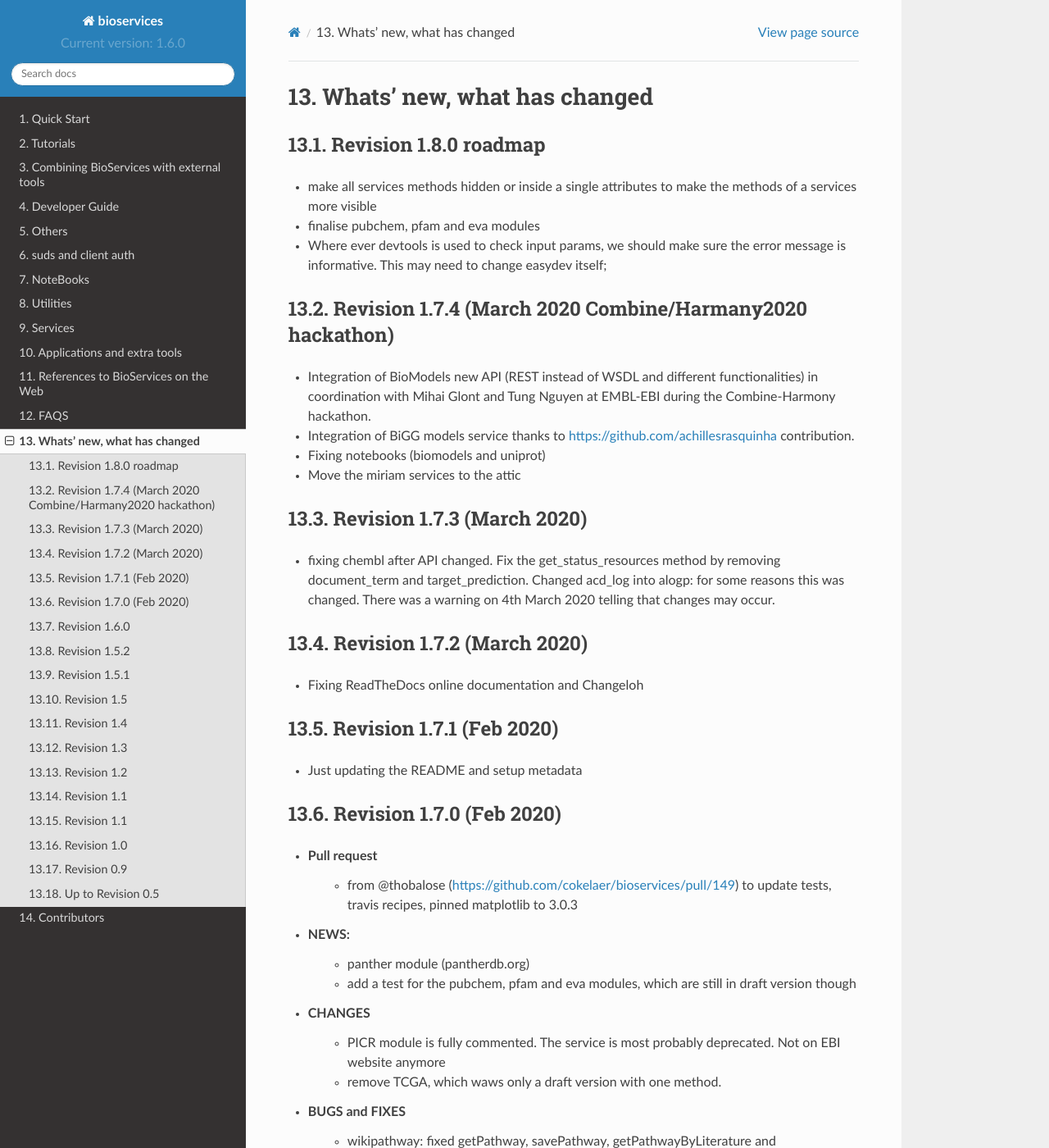
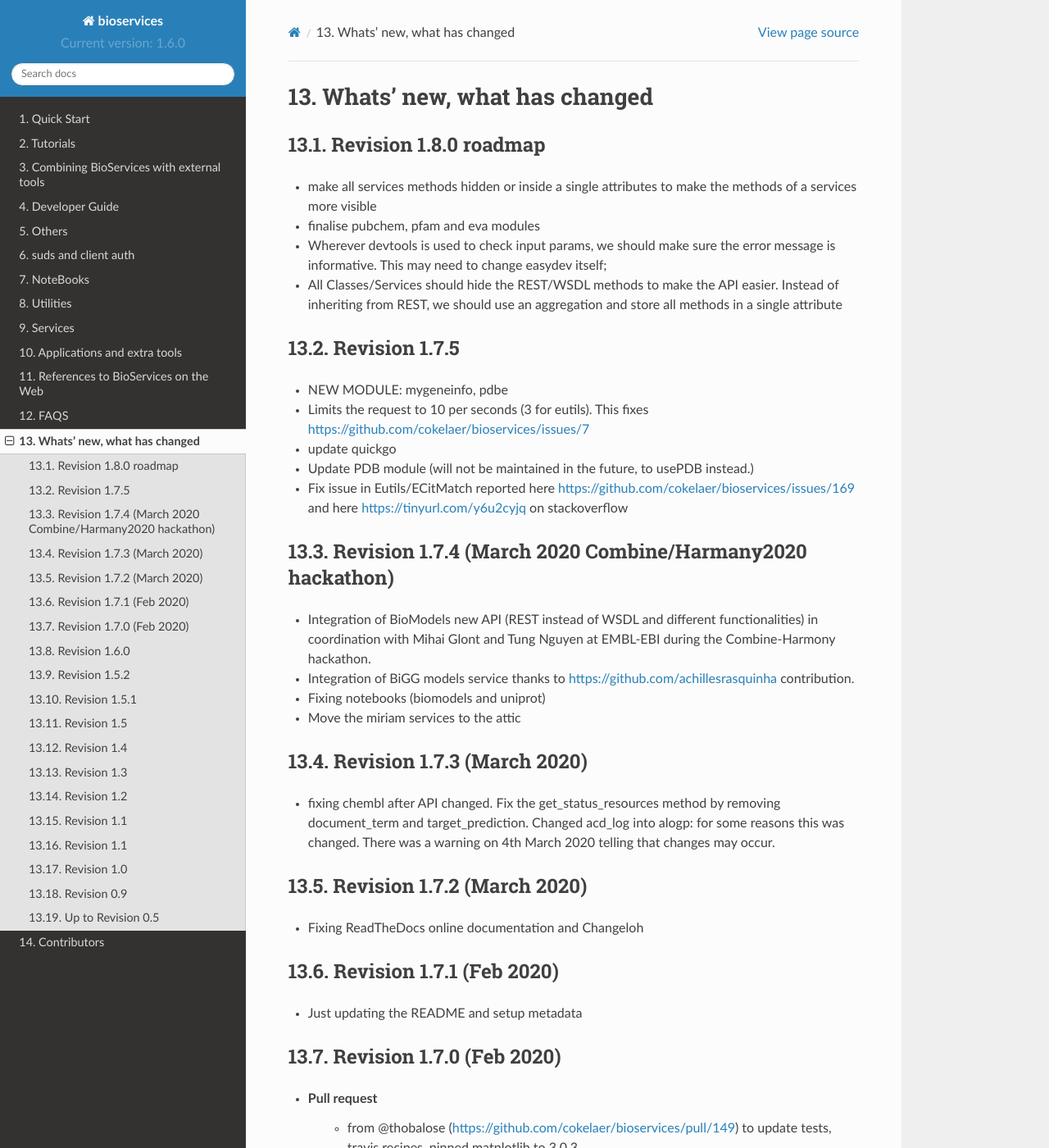
Before and after one commit to cokelaer/bioservices, a Sphinx documentation site: the page built from doc/ChangeLog.rst, in a window 1280 px wide and 1400 px high. Shown: the whole window at 82% size. Built offline with Sphinx 7.4.7 and the Read the Docs theme 2.0.0, drawn with Linux system fonts in a browser that asks for light colours; formulas are drawn with MathJax 3; pages that are not in the unit, such as notebooks, are missing from menus; some of the changed text lies outside the part shown.

Commit message:
update doc

```diff
--- a/doc/ChangeLog.rst
+++ b/doc/ChangeLog.rst
@@ -7,8 +7,22 @@ Revision 1.8.0 roadmap
 * make all services methods hidden or inside a single attributes to make the
   methods of a services more visible
 * finalise pubchem, pfam and eva modules
-* Where ever devtools is used to check input params, we should make sure the
+* Wherever devtools is used to check input params, we should make sure the
   error message is informative. This may need to change easydev itself;
+* All Classes/Services should hide the REST/WSDL methods to make the API easier.
+  Instead of inheriting from REST, we should use an aggregation and store all
+  methods in a single attribute
+
+Revision 1.7.5
+--------------
+
+* NEW MODULE: mygeneinfo, pdbe
+* Limits the request to 10 per seconds (3 for eutils). This fixes
+  https://github.com/cokelaer/bioservices/issues/7
+* update quickgo
+* Update PDB module (will not be maintained in the future, to usePDB instead.)
+* Fix issue in Eutils/ECitMatch reported here https://github.com/cokelaer/bioservices/issues/169
+  and here https://tinyurl.com/y6u2cyjq on stackoverflow
 
 
 Revision 1.7.4 (March 2020 Combine/Harmany2020 hackathon)
--- a/doc/conf.py
+++ b/doc/conf.py
@@ -144,14 +144,14 @@ modindex_common_prefix = ["bioservices."]
 # to force their creation. Note that it requires singularity or dot to be
 # installed. Fixes https://github.com/biokit/bioconvert/issues/153
 
-plot_gallery = True
+plot_gallery = False
 
-sphinx_gallery_conf = {
-    "doc_module": "bioservices",
-    'backreferences_dir': os.path.join("modules", "generated"),
-    #"examples_dirs": "examples",
-    #"gallery_dirs": "auto_examples",
-}
+#sphinx_gallery_conf = {
+#    "doc_module": "bioservices",
+#    'backreferences_dir': os.path.join("modules", "generated"),
+#    #"examples_dirs": "examples",
+#    #"gallery_dirs": "auto_examples",
+#}
 
 # Get rid of spurious warnings due to some interaction between
 # autosummary and numpydoc. See
--- a/doc/notebooks.rst
+++ b/doc/notebooks.rst
@@ -30,7 +30,7 @@ ChEMBL
 
 Here is a ipython notebook dedicated to ChEMBL, which can be
 downloaded :download:`notebooks/ChEMBL.ipynb` or view its results on
-`chembl nbviewer <https://nbviewer.ipython.org/url/github.com/cokelaer/bioservices/blob/master/doc/notebooks/ChEMBL.ipynb>`_
+`chembl nbviewer <https://nbviewer.ipython.org/github/cokelaer/bioservices/blob/master/doc/notebooks/ChEMBL.ipynb>`_
 
 Entrez/Eutils
 ---------------
```
Also changed, not shown: doc/references.rst (+13 -1 lines).
